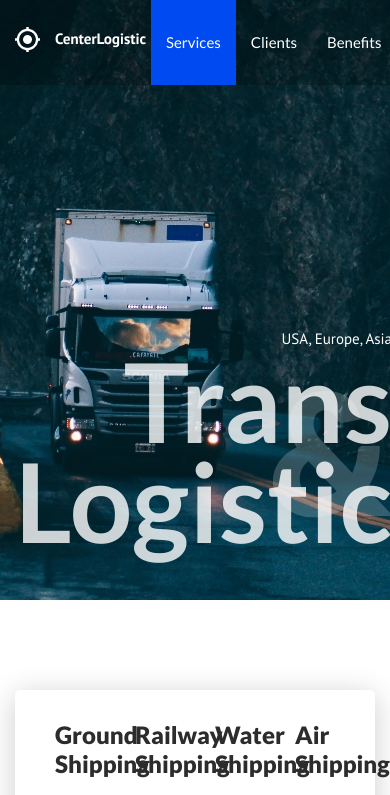
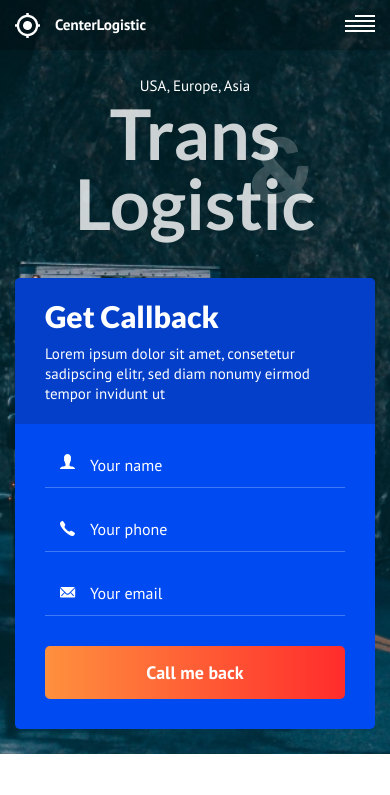
Before and after one commit to 111spartanec111/Logistic, a plain HTML site: page index.html in a window 390 px wide. Shown: the top 795 px of the page. Drawn offline with Linux system fonts and the light colour scheme.

Commit message:
+media 1 экрана

```diff
--- a/css/style.css
+++ b/css/style.css
@@ -58,13 +58,20 @@ ul, ol {
     text-align: center;
 }
 
+.burger {
+    display: none;
+    padding: 0;
+    background: none;
+    border: none;
+}
 
 
+/*     Header   -------------------------- */
 
 .header {
     width: 100%;
     background-color: rgba(0, 0, 0, 0.2);
-    height: 85px;
+
     position: fixed;
     top: 0;
     right: 0;
@@ -73,7 +80,7 @@ ul, ol {
 }
 
 .header--dark {
-    background-color: rgba(0, 0, 0, 0.8);
+    background-color: rgba(0, 0, 0, 0.9);
 }
 .header__inner {
     height: 85px;
@@ -990,3 +997,81 @@ ul, ol {
 .text a:hover {
     text-decoration: underline;
 }
+
+
+/*     MEDIA  -------------------------------------------- */
+
+
+
+@media (max-width: 767px) {
+
+    /* Header */
+    .header__inner {
+        height: 50px;
+    }
+
+    /* Navigation */
+    .nav {
+        display: none;
+        position: absolute;
+        flex-direction: column;
+        width: 100%;
+        height: auto;
+        min-height: calc(100vh - 50px);
+        padding-top: 9px;
+        top: 100%;
+        left: 0;
+        right: 0;
+        z-index: 1;
+        background-color: rgba(0, 0, 0, 0.85);
+    }
+    .nav__link {
+       display: block;
+       padding: 10px 15px;
+       text-align: right;
+    }
+    .burger {
+        display: block;
+    }
+
+    /* intro  */
+
+    .intro__inner {
+        height: auto;
+        padding-top: 75px;
+        padding-bottom: 25px;
+        flex-direction: column;
+        align-items: center;
+        justify-content: center;
+    }
+    .intro__text {
+        order: 1;
+        text-align: center;
+        margin-bottom: 40px;
+    }
+    .intro__title {
+        font-size: 90px;
+        line-height: 70px;
+    }
+    .intro__title-amp {
+        font-size: 120px;
+    }
+
+    /* Form */
+    .request-form--intro {
+        position: static;
+        order: 2;
+    }
+}
+
+
+
+@media (max-width: 575px) {
+    .intro__title {
+        font-size: 70px;
+        line-height: 70px;
+    }
+    .intro__title-amp {
+        font-size: 90px;
+    }
+}
--- a/index.html
+++ b/index.html
@@ -16,7 +16,9 @@
     <header class="header">
         <div class="container">
             <div class="header__inner">
-                <a href="index.html"><img src="images/logo.png" alt="Logo"></a>
+                <a href="index.html">
+                    <img class="img" src="images/logo.png" alt="Logo">
+                </a>
 
                 <nav class="nav">
                     <a class="nav__link active" href="#">Services</a>
@@ -26,6 +28,8 @@
                     <a class="nav__link" href="#">News</a>
                     <a class="nav__link" href="#">Contact us</a>
                 </nav>
+
+                <button class="burger" type="butto"><img class="burger__icon" src="icons/burger.svg" alt="burger"></button>
             </div>
         </div>
     </header>
```
Also changed, not shown: icons/burger.svg (added).
